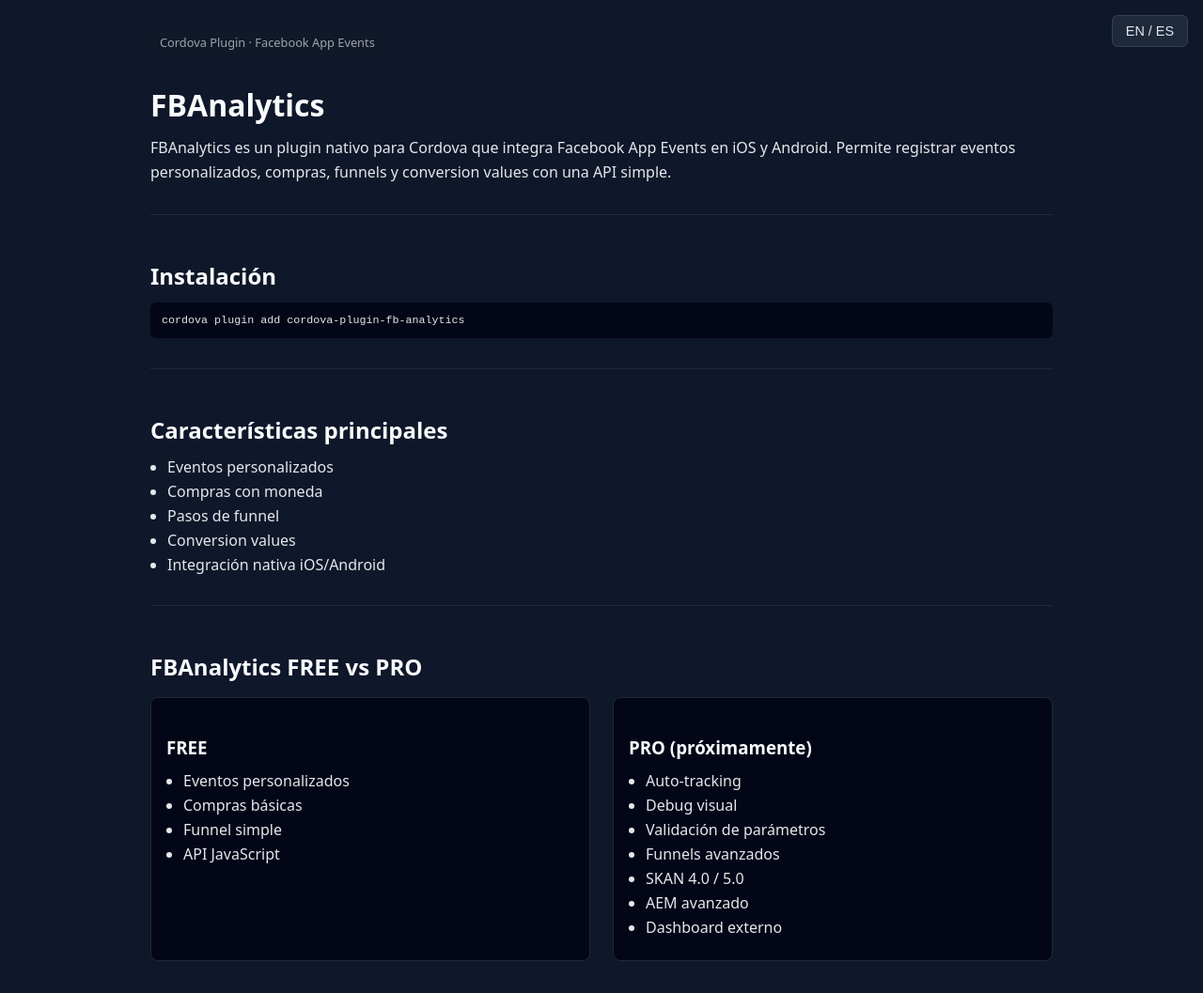
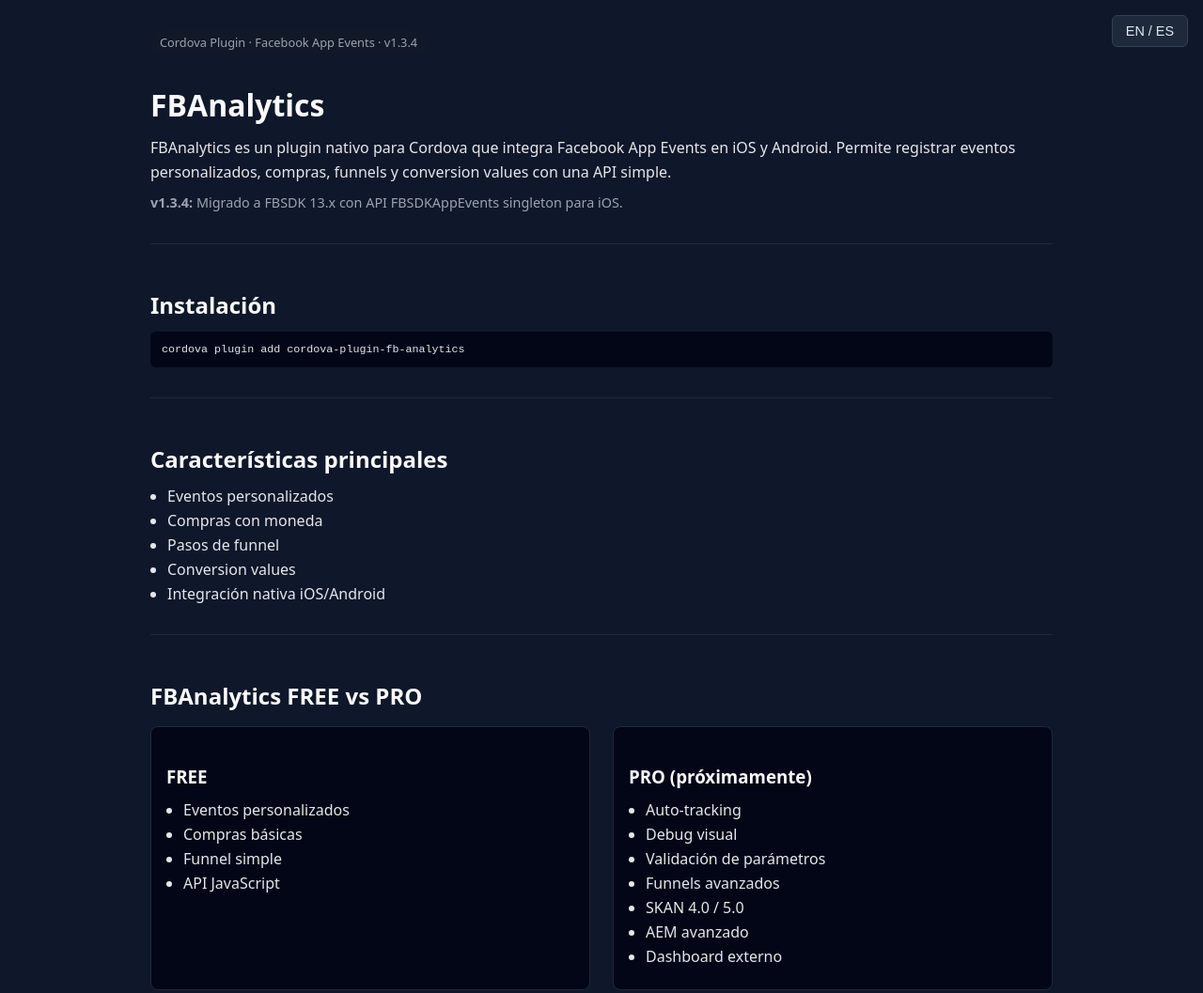
Before and after one commit to ADRAKIEL/cordova-plugin-fb-analytics, a website: page docs/index.html in a window 1280 px wide. Shown: the whole page at 94% size. Drawn offline with Linux system fonts and the light colour scheme.

Commit message:
feat(fb-analytics): update docs
Updated cordova-plugin-fb-analytics docs

```diff
--- a/docs/index.html
+++ b/docs/index.html
@@ -94,11 +94,14 @@
 
   <!-- ESPAÑOL -->
   <div id="es">
-    <span class="badge">Cordova Plugin · Facebook App Events</span>
+    <span class="badge">Cordova Plugin · Facebook App Events · v1.3.4</span>
     <h1>FBAnalytics</h1>
     <p>
       FBAnalytics es un plugin nativo para Cordova que integra Facebook App Events en iOS y Android.
       Permite registrar eventos personalizados, compras, funnels y conversion values con una API simple.
+    </p>
+    <p style="font-size: 0.9em; color: #9ca3af;">
+      <strong>v1.3.4:</strong> Migrado a FBSDK 13.x con API FBSDKAppEvents singleton para iOS.
     </p>
 
     <div class="section">
```
